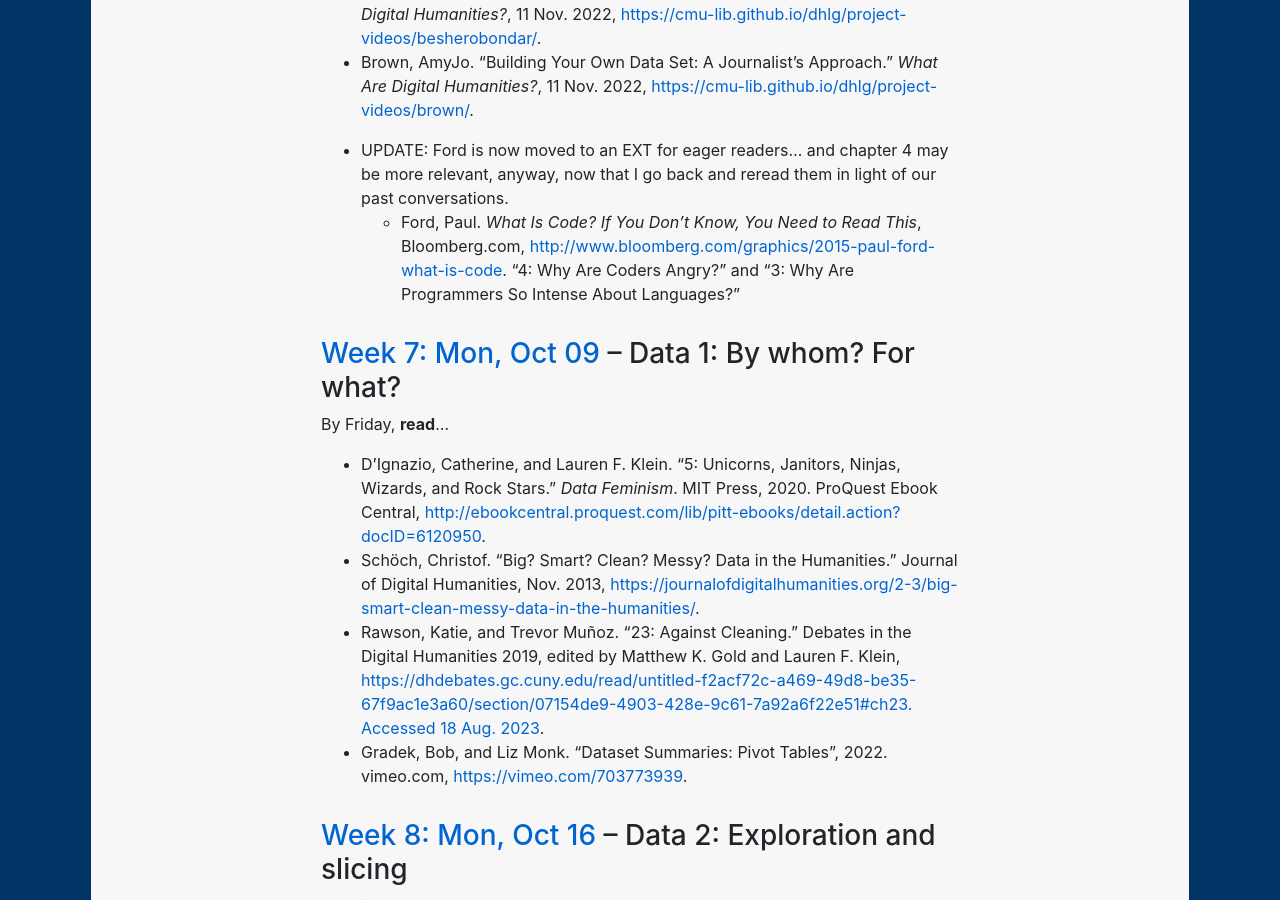
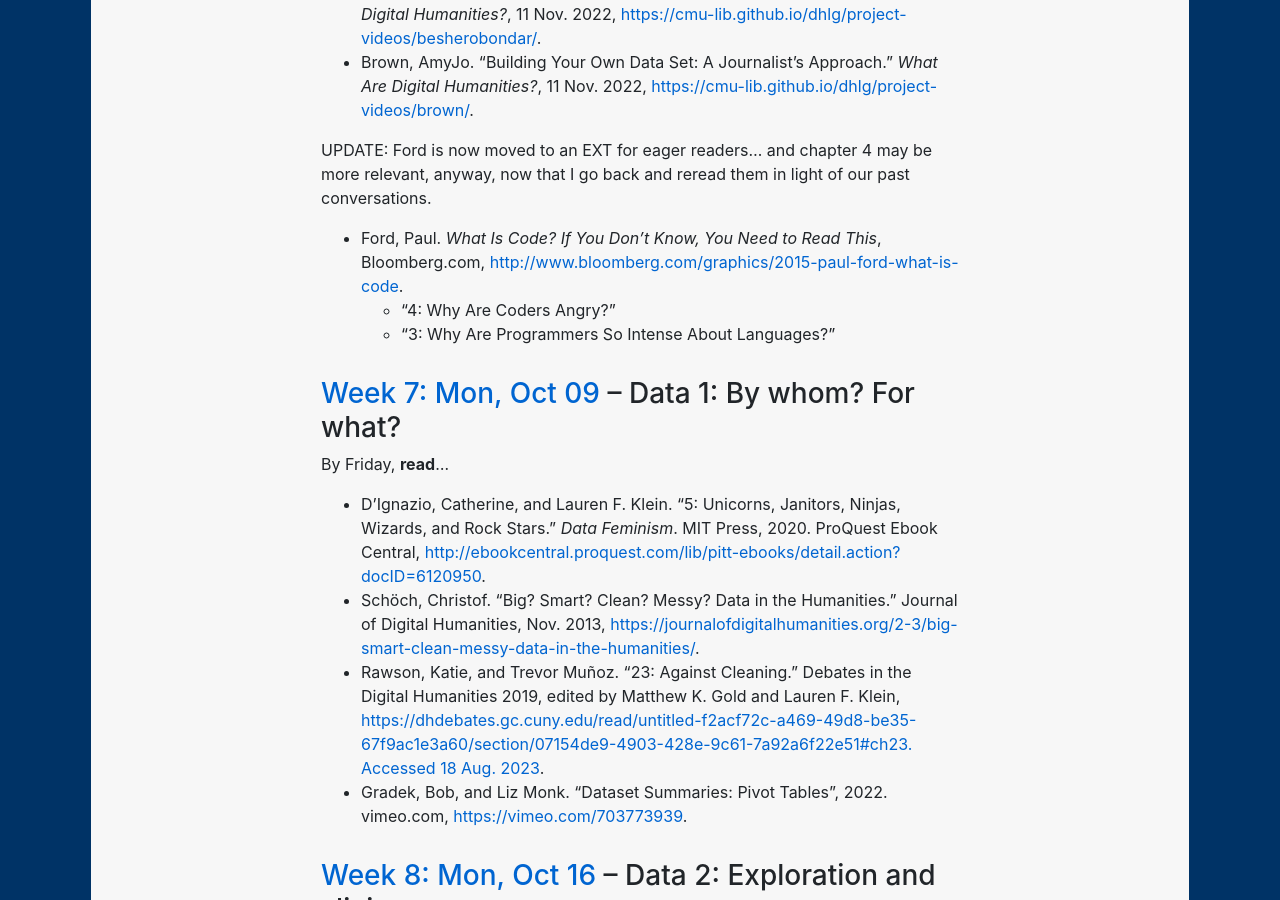
Before and after one commit to benmiller314/dsam2023fall, a Jekyll site: the page built from schedule.md, in a window 1280 px wide and 900 px high, scrolled down 4025 px. Built offline with Jekyll 4.4.1, drawn with Linux system fonts in a browser that asks for light colours; our own code applies the rules of GitHub Pages for plain Markdown files.

Commit message:
minor formatting change
pop the EXT update out of the list format so it doesn't read as parallel to the "watch" list

```diff
--- a/schedule.md
+++ b/schedule.md
@@ -116,8 +116,10 @@
 * Beshero-Bondar, Elisa. “How to Grow Data Forests with XML Trees.” _What Are Digital Humanities?_, 11 Nov. 2022, <a href="https://cmu-lib.github.io/dhlg/project-videos/besherobondar/">https://cmu-lib.github.io/dhlg/project-videos/besherobondar/</a>.
 * Brown, AmyJo. “Building Your Own Data Set: A Journalist’s Approach.” _What Are Digital Humanities?_, 11 Nov. 2022, <a href="https://cmu-lib.github.io/dhlg/project-videos/brown/">https://cmu-lib.github.io/dhlg/project-videos/brown/</a>.
 
-* UPDATE: Ford is now moved to an EXT for eager readers... and chapter 4 may be more relevant, anyway, now that I go back and reread them in light of our past conversations.
-    - Ford, Paul. _What Is Code? If You Don’t Know, You Need to Read This_, Bloomberg.com, <a href="http://www.bloomberg.com/graphics/2015-paul-ford-what-is-code/">http://www.bloomberg.com/graphics/2015-paul-ford-what-is-code</a>. "4: Why Are Coders Angry?" and “3: Why Are Programmers So Intense About Languages?”
+UPDATE: Ford is now moved to an EXT for eager readers... and chapter 4 may be more relevant, anyway, now that I go back and reread them in light of our past conversations.
+* Ford, Paul. _What Is Code? If You Don’t Know, You Need to Read This_, Bloomberg.com, <a href="http://www.bloomberg.com/graphics/2015-paul-ford-what-is-code/">http://www.bloomberg.com/graphics/2015-paul-ford-what-is-code</a>.
+    - "4: Why Are Coders Angry?"
+    - “3: Why Are Programmers So Intense About Languages?”
 
 
 <h3 id="week-07"><a href='plans/week-07'>Week 7: Mon, Oct 09</a> – Data 1: By whom? For what?</h3>
```
